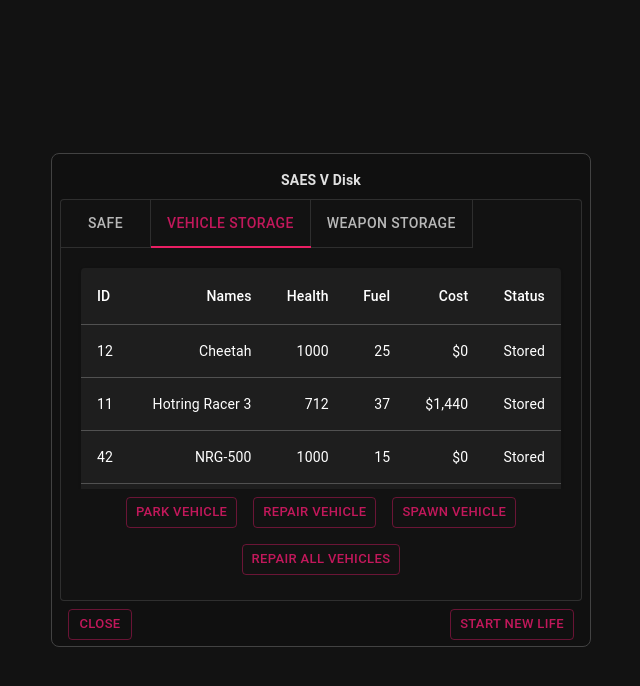
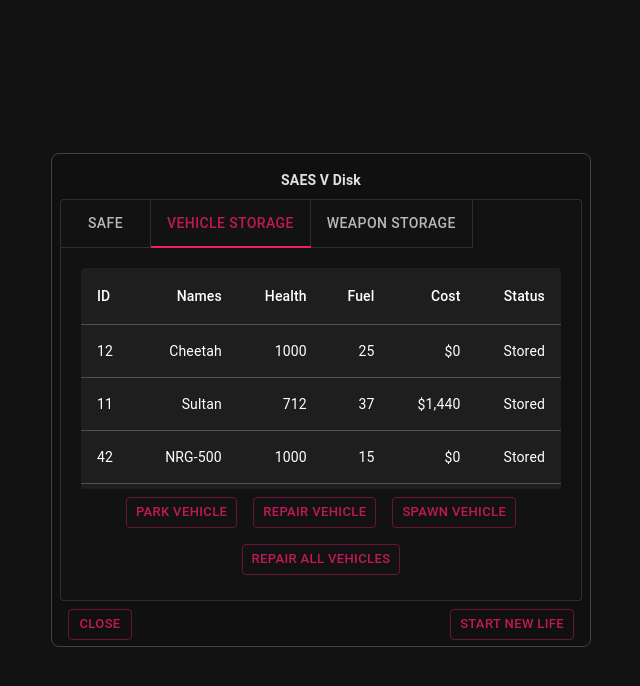
Before and after one commit to vtonu/material_ui_box, a React (Create React App) app: page / in a window 1280 px wide. Both pictures are taken after a click on the tab "VEHICLE STORAGE". Shown: the top 686 px of the page, without its empty margins (319-959 px from the left). Built offline with nearby package versions, Linux system fonts and the light colour scheme.

Commit message:
Added more vehicles in the table.

```diff
--- a/src/components/vehicleStorage.js
+++ b/src/components/vehicleStorage.js
@@ -13,10 +13,11 @@ function createData(name, calories, fat, carbs, protein, status) {
 
 const rows = [
   createData('12', 'Cheetah', 1000, 25, '$0', 'Stored'),
-  createData('11', 'Hotring Racer 3', 712, 37, '$1,440', 'Stored'),
+  createData('11', 'Sultan', 712, 37, '$1,440', 'Stored'),
   createData('42', 'NRG-500', 1000, 15, '$0', 'Stored'),
   createData('25', 'Bullet', 1000, 50, '$0', 'Stored'),
   createData('13', 'Infernus', 1000, 50, '$0', 'Stored'),
+  createData('15', 'Jester', 1000, 45, '$0', 'Stored'),
 ];
 
 export default function AccessibleTable() {
```
